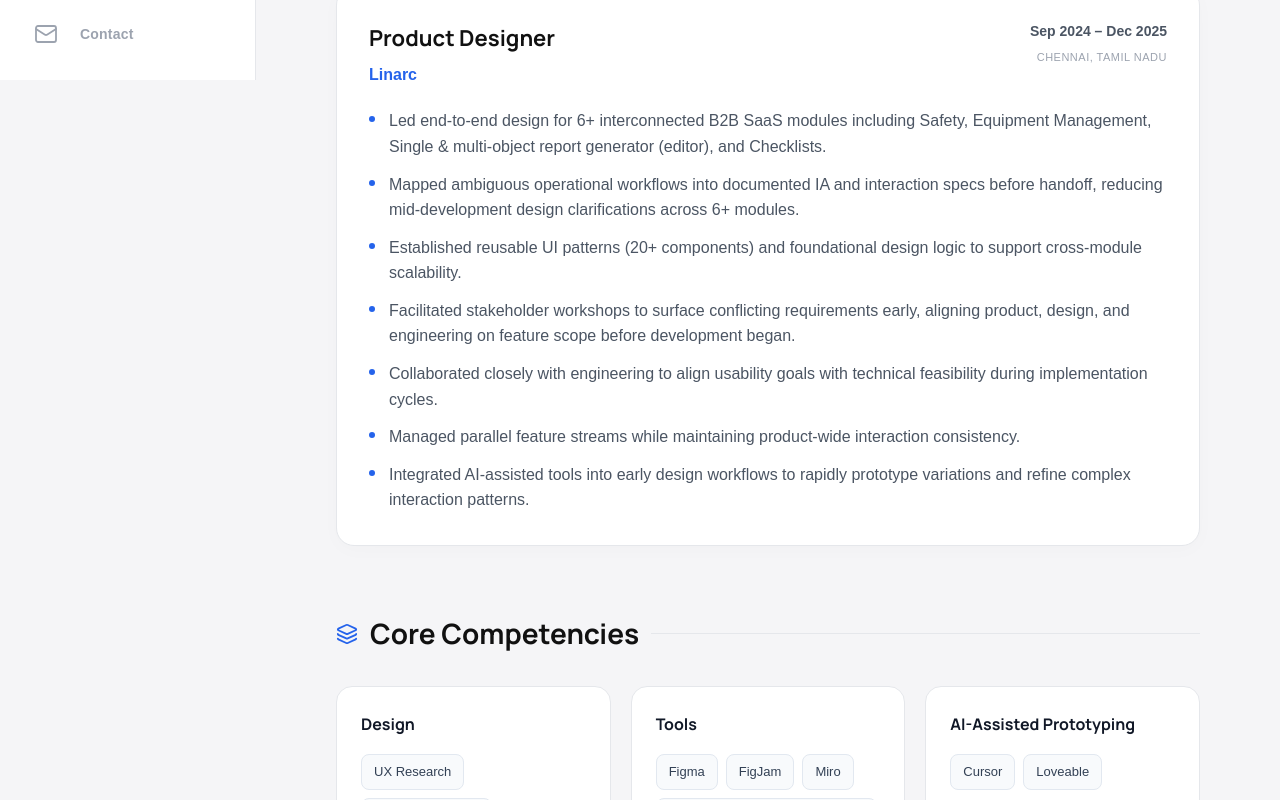
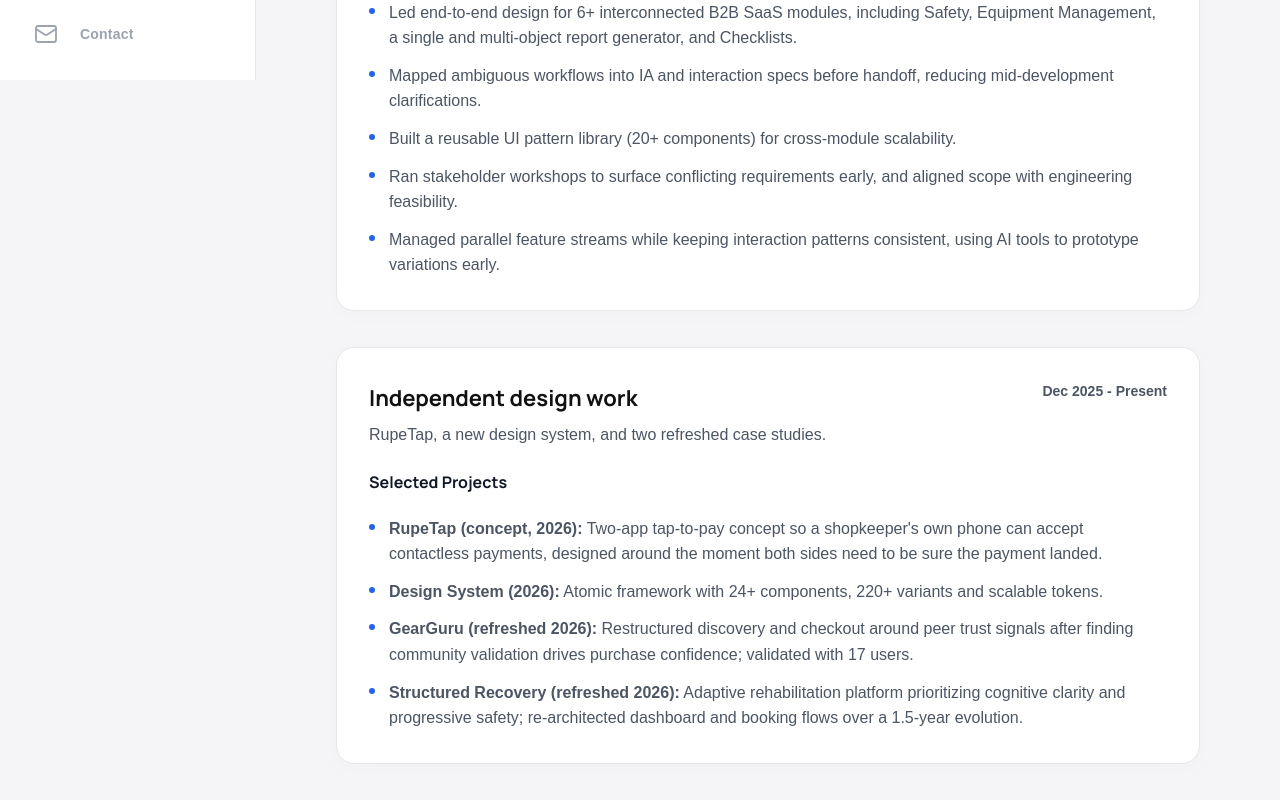
Before and after one commit to nithinnareshrk/Portfolio-2026, a Next.js app: page /resume in a window 1280 px wide. Shown: the part 720-1520 px from the top of the page. Built offline with nearby package versions, Linux system fonts and the light colour scheme; a web font is replaced by a local one.

Commit message:
Update resume and writing

```diff
--- a/src/app/(with-sidebar)/resume/page.tsx
+++ b/src/app/(with-sidebar)/resume/page.tsx
@@ -12,32 +12,54 @@ const EXPERIENCE = [
   {
     role: "Product Designer",
     company: "Linarc",
-    period: "Sep 2024 – Dec 2025",
+    period: "Sep 2024 - Dec 2025",
     location: "Chennai, Tamil Nadu",
     bullets: [
-      "Led end-to-end design for 6+ interconnected B2B SaaS modules including Safety, Equipment Management, Single & multi-object report generator (editor), and Checklists.",
-      "Mapped ambiguous operational workflows into documented IA and interaction specs before handoff, reducing mid-development design clarifications across 6+ modules.",
-      "Established reusable UI patterns (20+ components) and foundational design logic to support cross-module scalability.",
-      "Facilitated stakeholder workshops to surface conflicting requirements early, aligning product, design, and engineering on feature scope before development began.",
-      "Collaborated closely with engineering to align usability goals with technical feasibility during implementation cycles.",
-      "Managed parallel feature streams while maintaining product-wide interaction consistency.",
-      "Integrated AI-assisted tools into early design workflows to rapidly prototype variations and refine complex interaction patterns."
+      "Led end-to-end design for 6+ interconnected B2B SaaS modules, including Safety, Equipment Management, a single and multi-object report generator, and Checklists.",
+      "Mapped ambiguous workflows into IA and interaction specs before handoff, reducing mid-development clarifications.",
+      "Built a reusable UI pattern library (20+ components) for cross-module scalability.",
+      "Ran stakeholder workshops to surface conflicting requirements early, and aligned scope with engineering feasibility.",
+      "Managed parallel feature streams while keeping interaction patterns consistent, using AI tools to prototype variations early."
     ]
   }
 ];
 
+const INDEPENDENT_WORK = {
+  role: "Independent design work",
+  period: "Dec 2025 - Present",
+  summary: "RupeTap, a new design system, and two refreshed case studies.",
+  selectedProjects: [
+    {
+      name: "RupeTap (concept, 2026)",
+      description: "Two-app tap-to-pay concept so a shopkeeper's own phone can accept contactless payments, designed around the moment both sides need to be sure the payment landed."
+    },
+    {
+      name: "Design System (2026)",
+      description: "Atomic framework with 24+ components, 220+ variants and scalable tokens."
+    },
+    {
+      name: "GearGuru (refreshed 2026)",
+      description: "Restructured discovery and checkout around peer trust signals after finding community validation drives purchase confidence; validated with 17 users."
+    },
+    {
+      name: "Structured Recovery (refreshed 2026)",
+      description: "Adaptive rehabilitation platform prioritizing cognitive clarity and progressive safety; re-architected dashboard and booking flows over a 1.5-year evolution."
+    }
+  ]
+};
+
 const SKILL_CATEGORIES = [
   {
     title: "Design",
-    skills: ["UX Research", "Interaction Design", "User Flows", "Information Architecture", "Wireframing", "Prototyping", "Design Systems", "Component Architecture"]
+    skills: ["UX Research", "Interaction Design", "User Flows", "IA", "Wireframing", "Prototyping", "Design Systems"]
   },
   {
     title: "Tools",
     skills: ["Figma", "FigJam", "Miro", "Adobe CC (Photoshop, Illustrator)", "Maze"]
   },
   {
-    title: "AI-Assisted Prototyping",
-    skills: ["Cursor", "Loveable"]
+    title: "AI tools",
+    skills: ["Cursor", "Stitch", "Claude", "Antigravity"]
   }
 ];
 
@@ -66,7 +88,7 @@ export default function ResumePage() {
               Nithinnaresh <span className={styles.roleHighlight}>R K</span>
             </h1>
             <p className={styles.summary}>
-              Product Designer specializing in workflow-heavy B2B SaaS platforms. Experienced in structuring ambiguous operational problems into scalable systems, reusable interaction patterns, and cross-module product experiences. Specializes in making complex operational workflows feel simple — particularly in construction and enterprise SaaS contexts where user cognitive load is high.
+              Product designer for workflow-heavy B2B SaaS, turning ambiguous operations into scalable systems and reusable patterns. I make complex flows feel simple, from enterprise modules to a mobile tap-to-pay concept, and prototype with AI tools.
             </p>
           </div>
 
@@ -101,6 +123,27 @@ export default function ResumePage() {
                 </ul>
               </div>
             ))}
+
+            <div className={styles.expCard}>
+              <div className={styles.expHeader}>
+                <div className={styles.expRoleGroup}>
+                  <h3 className={styles.expRole}>{INDEPENDENT_WORK.role}</h3>
+                  <span className={styles.summary}>{INDEPENDENT_WORK.summary}</span>
+                </div>
+                <div className={styles.expMeta}>
+                  <span className={styles.expPeriod}>{INDEPENDENT_WORK.period}</span>
+                </div>
+              </div>
+
+              <h4 className={styles.skillCategoryTitle}>Selected Projects</h4>
+              <ul className={styles.expBullets}>
+                {INDEPENDENT_WORK.selectedProjects.map((proj, pIdx) => (
+                  <li key={pIdx}>
+                    <strong>{proj.name}:</strong> {proj.description}
+                  </li>
+                ))}
+              </ul>
+            </div>
           </div>
         </section>
 
--- a/src/components/ResumeModal.tsx
+++ b/src/components/ResumeModal.tsx
@@ -187,15 +187,15 @@ export default function ResumeModal() {
           <ul className={styles.highlightList}>
             <li className={styles.highlightItem}>
               <span className={styles.bulletDot} />
-              <span><strong>Linarc</strong>: Led end-to-end design for 6+ interconnected B2B SaaS modules (Safety, Equipment Management, Single & multi-object report generator (editor), and Checklists).</span>
+              <span><strong>Linarc (Sep 2024 - Dec 2025)</strong>: Led end-to-end design for 6+ interconnected B2B SaaS modules, including Safety, Equipment Management, a single and multi-object report generator, and Checklists.</span>
             </li>
             <li className={styles.highlightItem}>
               <span className={styles.bulletDot} />
-              <span><strong>Design System</strong>: Established reusable UI patterns (20+ components) and variable token logic for cross-module scalability.</span>
+              <span><strong>Independent design work (Dec 2025 - Present)</strong>: RupeTap, a new design system, and two refreshed case studies.</span>
             </li>
             <li className={styles.highlightItem}>
               <span className={styles.bulletDot} />
-              <span><strong>Skills</strong>: Enterprise SaaS UX, Information Architecture, Interactive Prototyping, Figma, Design Systems.</span>
+              <span><strong>Skills</strong>: UX Research, Interaction Design, User Flows, IA, Wireframing, Prototyping, Design Systems, Figma, FigJam, Miro, Adobe CC (Photoshop, Illustrator), Maze, Cursor, Stitch, Claude, Antigravity.</span>
             </li>
             <li className={styles.highlightItem}>
               <span className={styles.bulletDot} />
```
Also changed, not shown: src/app/(with-sidebar)/page.module.css (+58 -0 lines), src/app/(with-sidebar)/page.tsx (+33 -1 lines), 2 other files (tests, documents, lock files or other folders).
